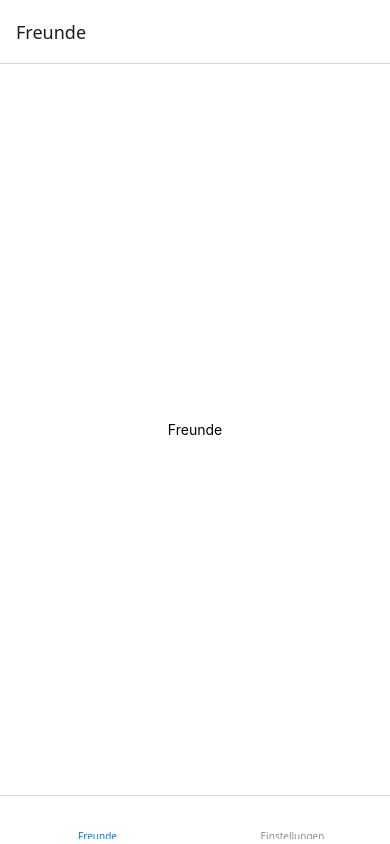
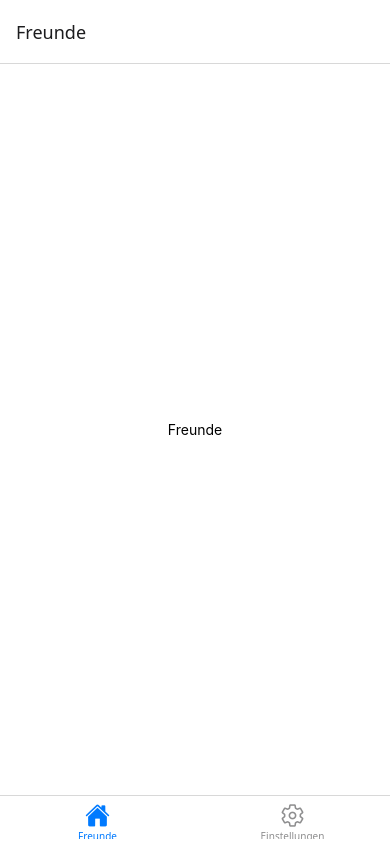
Before and after one commit to GianniNotari/FriendsList, a React Native app: screen / in a window 390 px wide. Built offline with nearby package versions, Linux system fonts and the light colour scheme.

Commit message:
Nice tab menu

```diff
--- a/Navigation.jsx
+++ b/Navigation.jsx
@@ -10,18 +10,17 @@ export default function Navigation() {
   return (
     <NavigationContainer>
       <Tab.Navigator
-        screenOptions={(route) => {
-          return {
+        screenOptions={({ route }) => ({
           tabBarIcon: ({ focused, size, color }) => {
             let icon;
-              if (route.name === "Home")
+            if (route.name === "Home") {
               icon = focused ? "home" : "home-outline";
-              else if (route.name === "Settings")
+            } else if (route.name === "Settings") {
               icon = focused ? "settings" : "settings-outline";
+            }
             return <Icon.Ionicons name={icon} size={size} color={color} />;
           },
-          };
-        }}
+        })}
       >
         <Tab.Screen
           name="Home"
```
Lines whose indentation alone changed are shown as unchanged.
